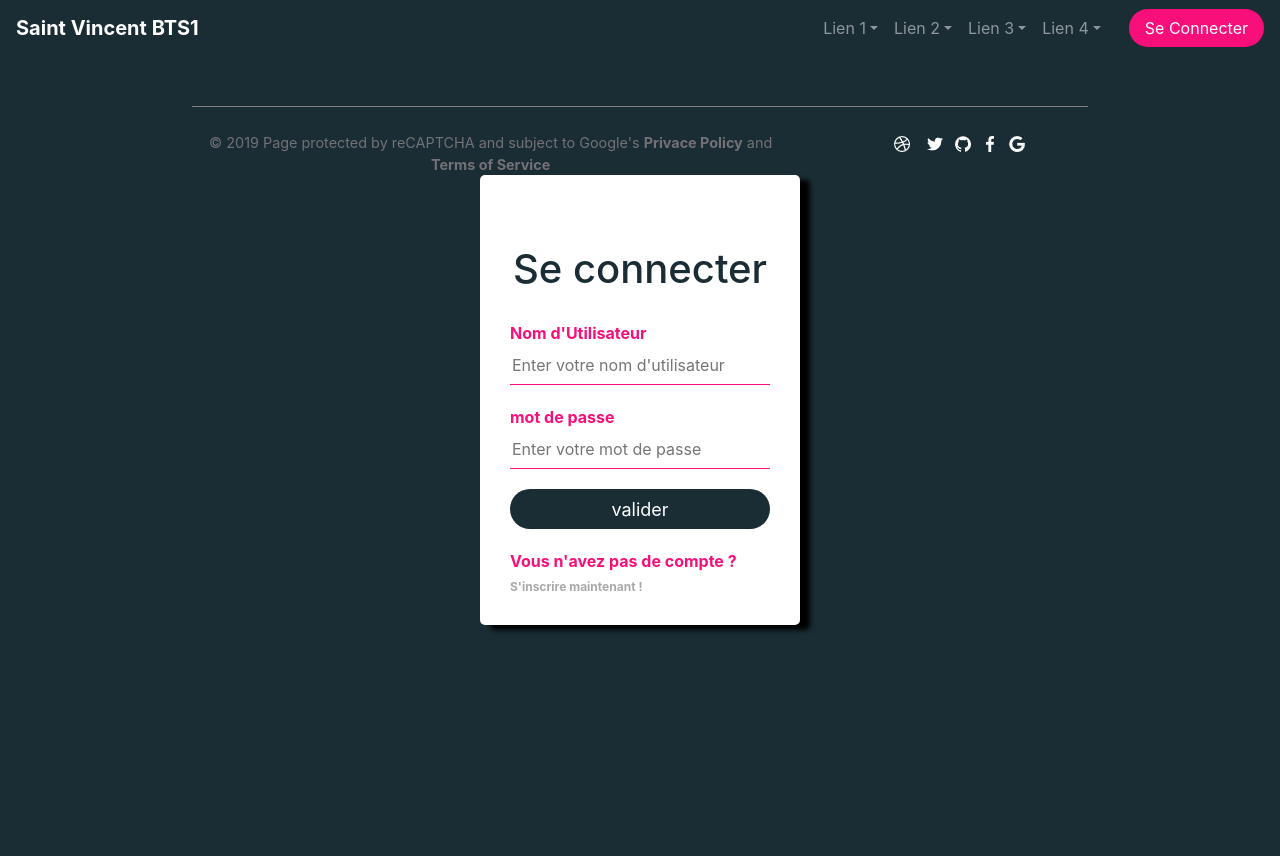
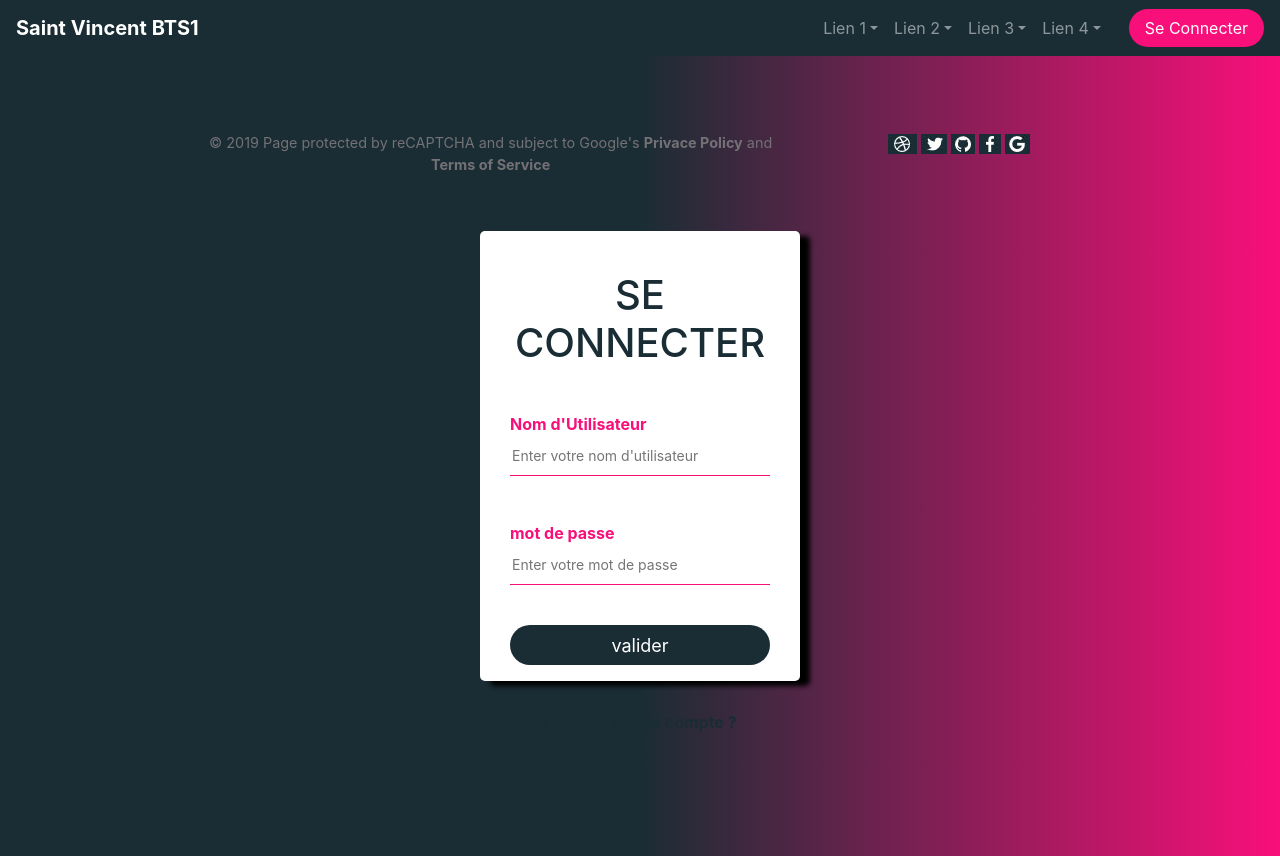
Before and after one commit to Nirdeo/LiveQuestion, a PHP site: page /connexion.php in a window 1280 px wide. Before the commit the page ends 632 px from the top, so only its background shows below. Run offline with PHP 8.4, Linux system fonts and the light colour scheme.

Commit message:
Refresh du log in

```diff
--- a/connexion.php
+++ b/connexion.php
@@ -43,16 +43,18 @@
 
 	?>
 
-	<div class="loginBox">
-		<h1>Se connecter</h1>
-		<form action="" method="post" name="login">
-			<p>Nom d'Utilisateur</p>
-			<input type="text" name="username" placeholder="Enter votre nom d'utilisateur">
-			<p>mot de passe</p>
-			<input type="password" name="password" placeholder="Enter votre mot de passe">
-			<input type="submit" name="submit" value="valider">
-			<p>Vous n'avez pas de compte ? <a href="inscription.php"> S'inscrire maintenant !</a></p>
-		</form>
+	<div class="wrapper">
+		<div class="loginBox">
+			<h1>Se connecter</h1>
+			<form>
+				<p>Nom d'Utilisateur</p>
+				<input type="text" name="" placeholder="Enter votre nom d'utilisateur">
+				<p>mot de passe</p>
+				<input type="password" name="" placeholder="Enter votre mot de passe">
+				<input type="submit" name="" value="valider">
+				<p><span class="lienExterne">Vous n'avez pas de compte ? <a href="#"> S'inscrire maintenant !</span></a></p>
+			</form>
+		</div>
 	</div>
 	<?php
 	if (! empty($message)) {
--- a/style/connexionStyle.css
+++ b/style/connexionStyle.css
@@ -1,47 +1,42 @@
-html {
-	background-color: #1A2D34;
+body{
+	margin: 0;
+	padding: 0;
 }
-
-.fondDeConnexion{
+.wrapper{
+	position: absolute;
 	width: 100%;
-	height: 1;
-	background-color: #1A2D34;
+	height: 100%;
+	overflow: hidden;
+	background: linear-gradient(0.25turn, #1A2D34, #1A2D34, #F90F7A);
 }
-
 .loginBox{
 	width: 320px;
 	height: 450px;
 	background: #FFF;
-	color: #F90F7A;
 	top: 50%;
 	left: 50%;
 	position: absolute;
 	transform: translate(-50%,-50%);
 	box-sizing: border-box;
-	padding: 70px 30px;
+	padding: 40px 30px;
 	border-radius: 5px;
 	box-shadow: 10px 5px 5px black;
-}
-.avatar{
-	width: 100px;
-	height: 100px;
-	border-radius: 50%;
-	position: absolute;
-	top: -10%;
-	left: 35%;
 }
 
 h1{
 	margin: 0;
 	padding: 0 0 20px;
 	text-align: center;
-	font-size: 22px;
+	font-size: 26px;
 	color: #1A2D34;
+    text-transform: uppercase;
 }
 
 .loginBox p{
 	margin: 0;
 	padding: 0;
+    margin-top: 25px;
+    color: #F90F7A;
 	font-weight: bold;
 }
 .loginBox input{
@@ -56,10 +51,11 @@ h1{
 	outline: none;
 	height: 40px;
 	color: #000;
-	font-size: 16px;
+	font-size: 14px;
 }
 
 .loginBox input[type="submit"]{
+    margin-top: 20px;
 	border: none;
 	outline: none;
 	height: 40px;
@@ -70,16 +66,18 @@ h1{
 }
 .loginBox input[type="submit"]:hover{
 	cursor: pointer;
-	background: lightgrey;
-	color: #000;
 }
 
 .loginBox a{
 	text-decoration: none;
 	font-size: 12px;
 	line-height: 20px;
-	color: darkgrey;
+	color: #1A2D34;
 }
 .loginBox a:hover{
-	color: #FB2525;
+	color: #F90F7A;
 }
+
+.lienExterne{
+    color: #1A2D34;
+}
```
